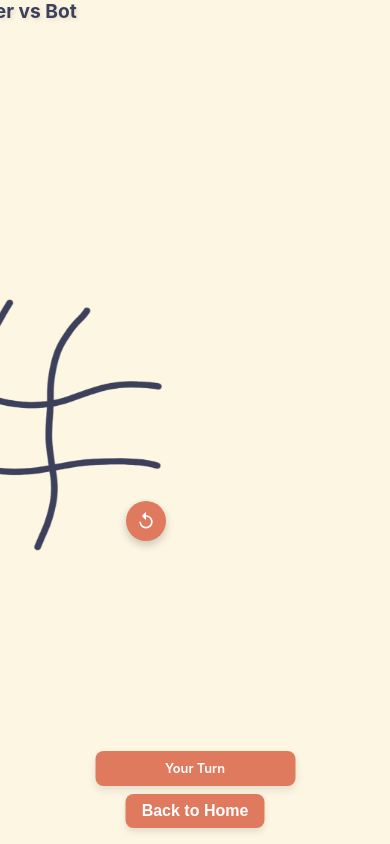
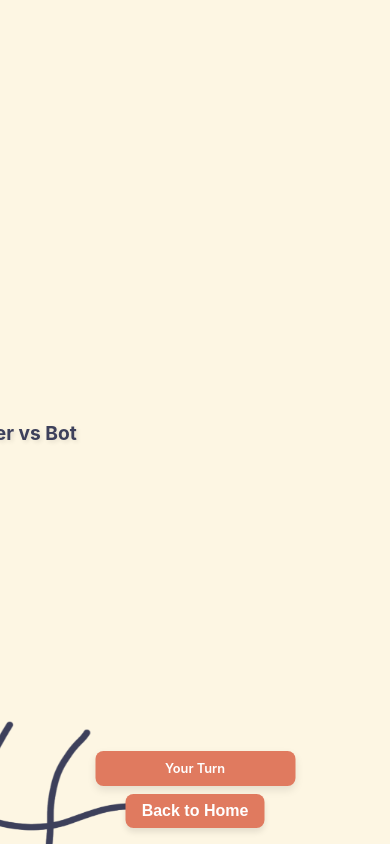
Before and after one commit to ItsDeco/DiDaDoe, a React (Vite) app: page /play-bot in a window 390 px wide. Built offline with nearby package versions, Linux system fonts and the light colour scheme.

Commit message:
Mobile style changes

```diff
--- a/src/components/Game.css
+++ b/src/components/Game.css
@@ -340,8 +340,8 @@ html, body {
   .app {
     position: fixed;
     overflow: hidden;
-    max-height: 200vh;
-    height: 100dvh;
+    max-height: 300vh;
+    height: 200dvh;
   }
 
   .app h1 {
```
